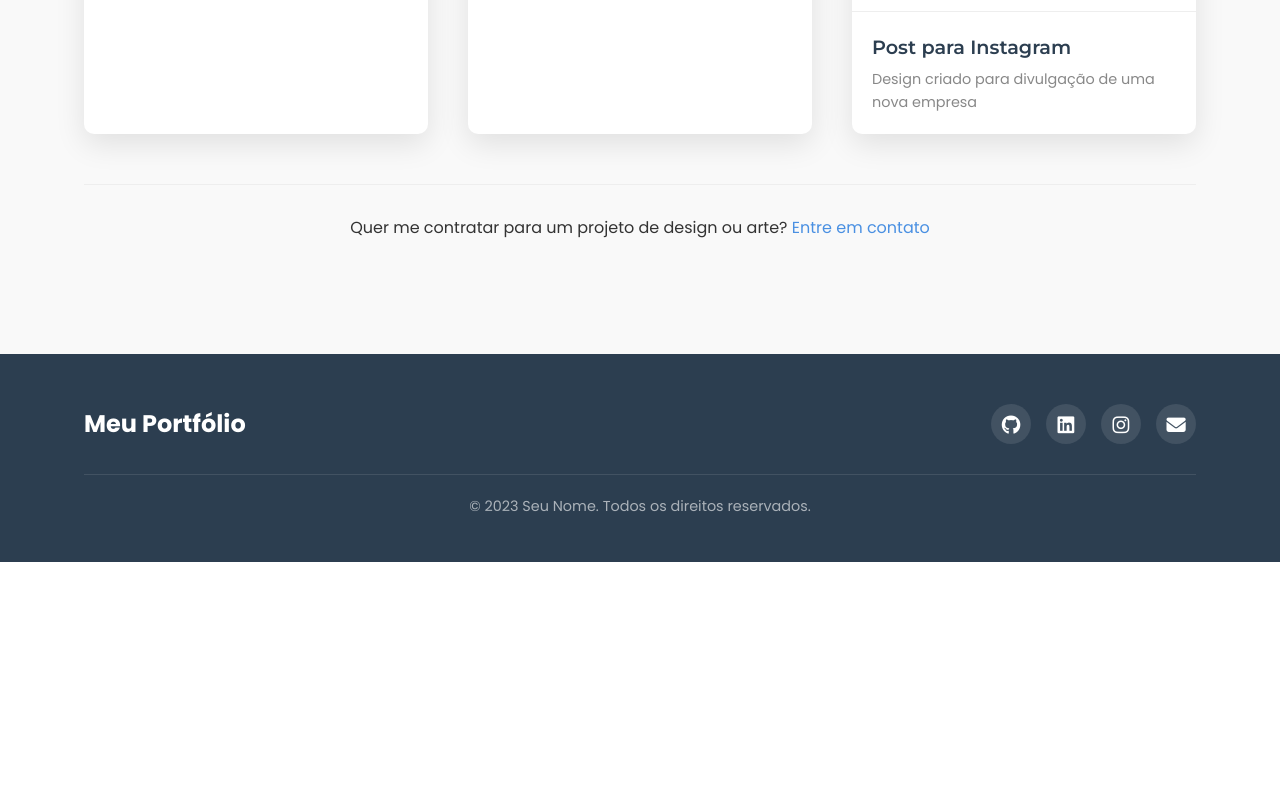
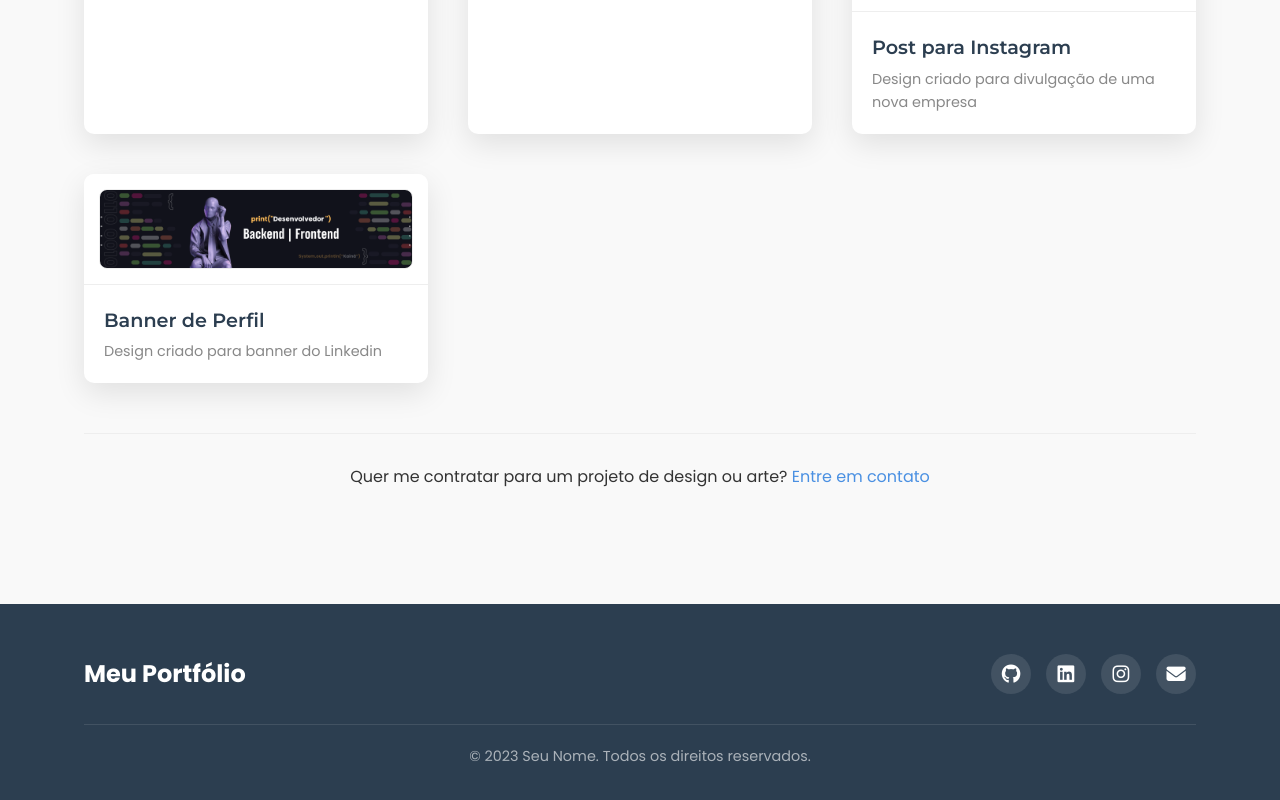
Before and after one commit to fushisuno/fushisuno, a plain HTML site: page fushi/src/templates/arte-design.html in a window 1280 px wide. Shown: the part 969-1769 px from the top of the page. Before the commit the page ends 1531 px from the top, so only its background shows below. Drawn offline with Linux system fonts and the light colour scheme.

Commit message:
#Title: Adicionando um novo banner

```diff
--- a/fushi/src/templates/arte-design.html
+++ b/fushi/src/templates/arte-design.html
@@ -80,6 +80,16 @@
                                 <div class="art-info">
                                     <h3>Post para Instagram</h3>
                                     <p>Design criado para divulgação de uma nova empresa</p>
+                                </div>
+                            </div>
+
+                            <div class="art-piece">
+                                <div class="art-frame">
+                                    <img src="../static/img/LinkedIn - Banner(1).png" alt="Banner de Perfil" class="art-image">
+                                </div>
+                                <div class="art-info">
+                                    <h3>Banner de Perfil</h3>
+                                    <p>Design criado para banner do Linkedin</p>
                                 </div>
                             </div>
                         </div>
```
Also changed, not shown: fushi/src/static/img/LinkedIn - Banner(1).png (added).
